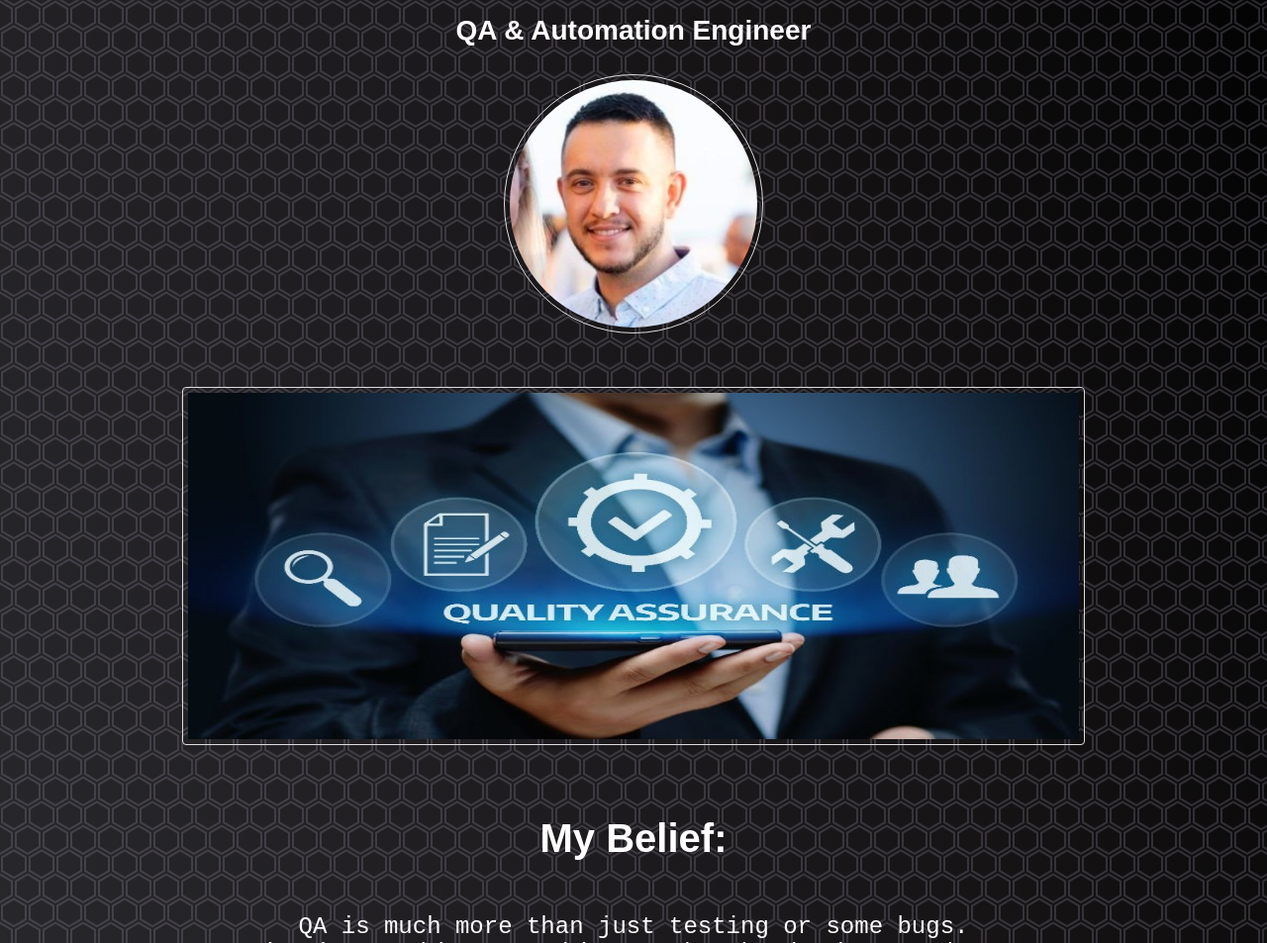
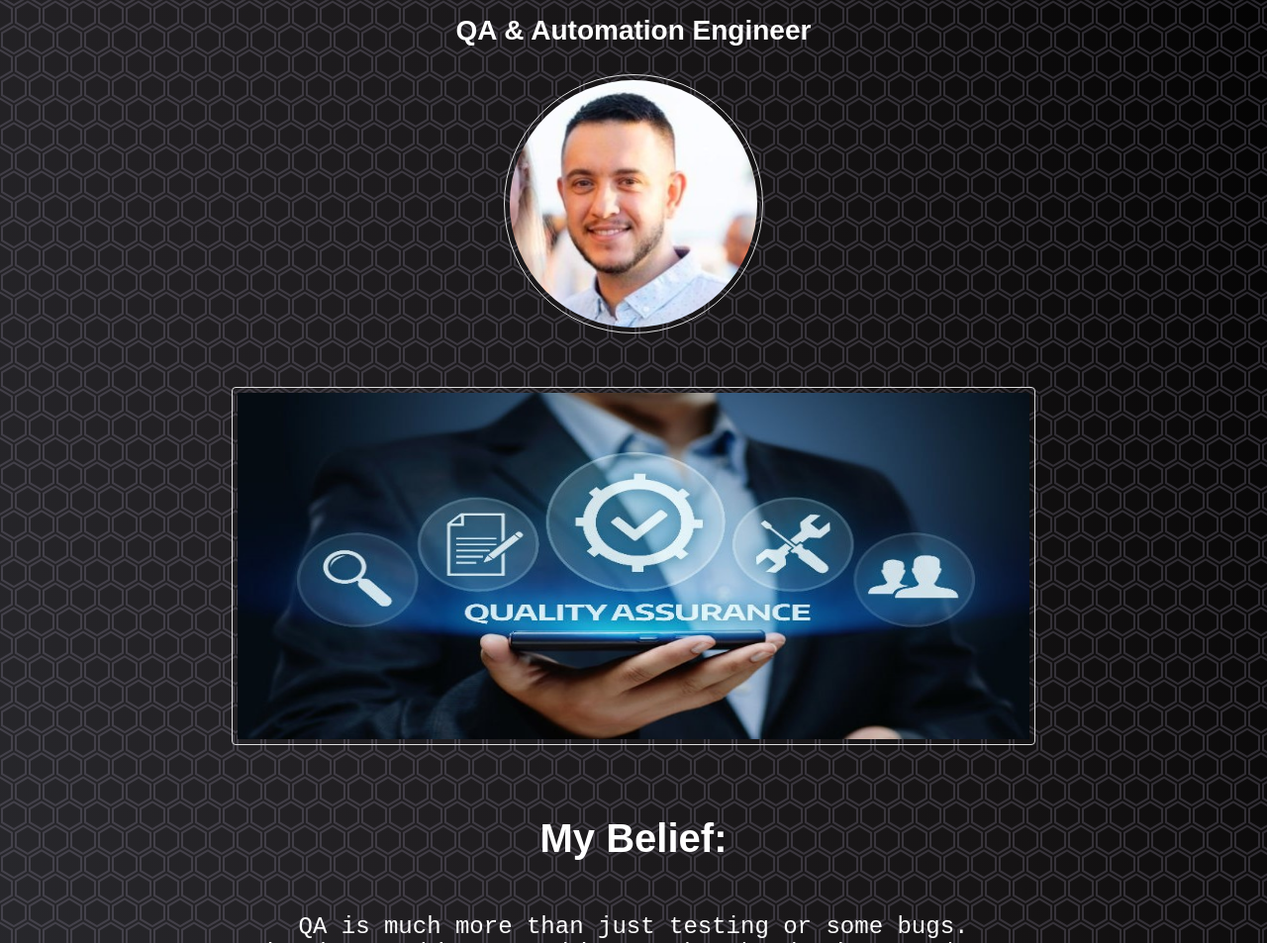
Before and after one commit to matanrudinsky/html, a plain HTML site: page index.html in a window 1280 px wide. Shown: the part 278-1231 px from the top of the page at 99% size. Drawn offline with Linux system fonts and the light colour scheme.

Commit message:
Update style.css

```diff
--- a/style.css
+++ b/style.css
@@ -10,7 +10,7 @@
 }
 
 #specialstyleforphotoqa{
-  width:900;
+  width:800;
   height:350;
   display: block;
   border: 0.1px solid #ddd;
```
